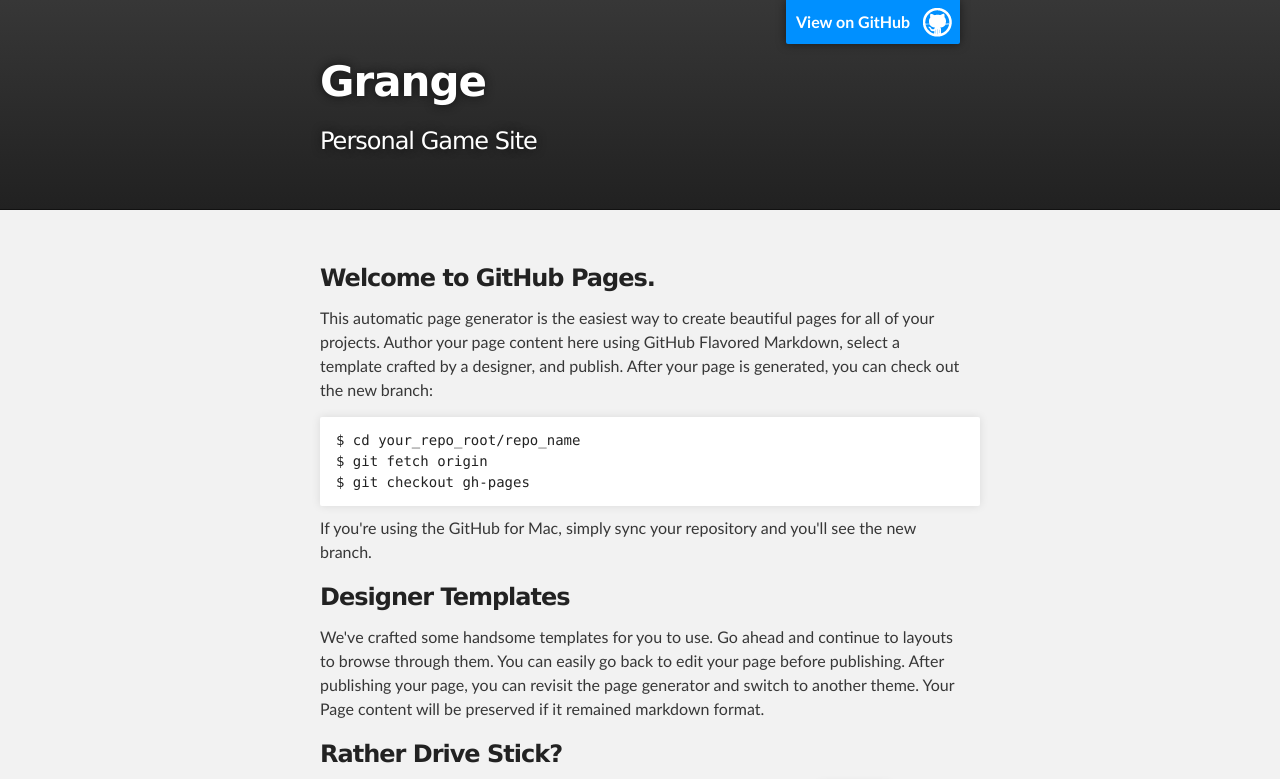
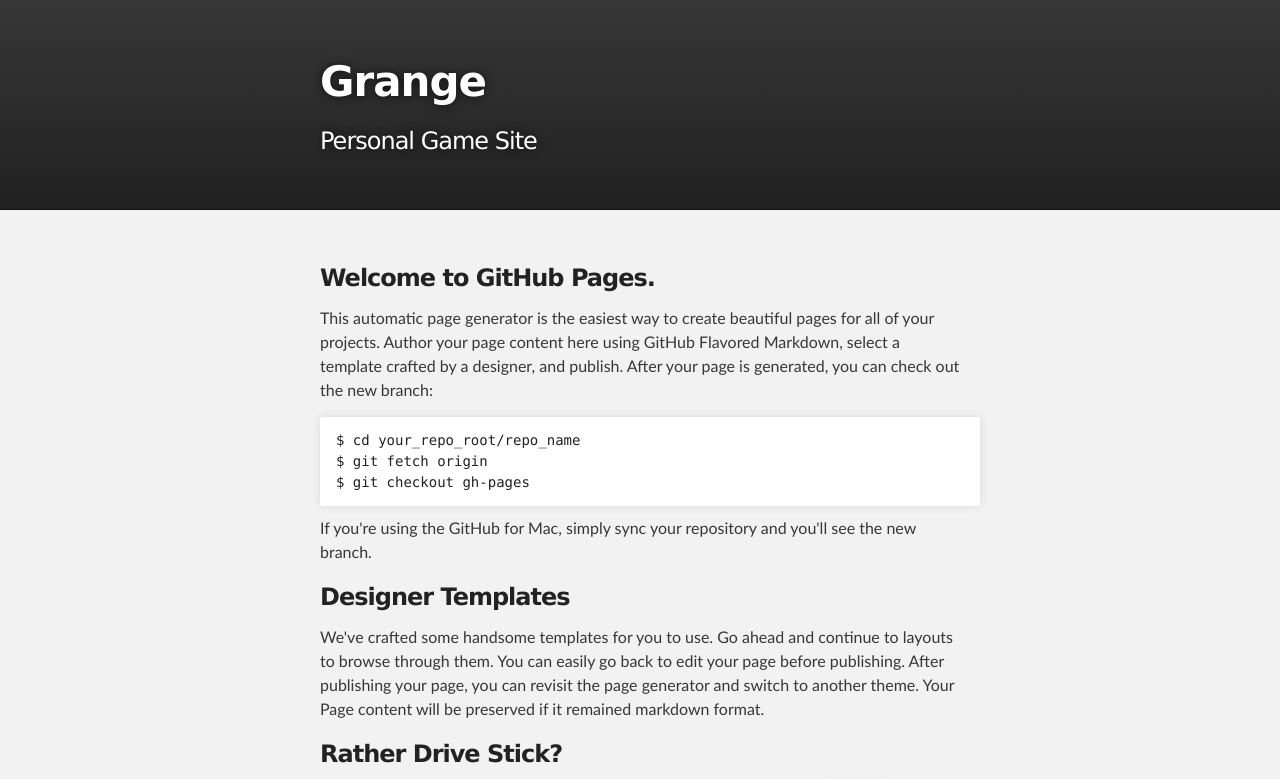
Before and after one commit to Dezlan/Grange, a plain HTML site: page index.html in a window 1280 px wide. Shown: the top 779 px of the page. Drawn offline with Linux system fonts and the light colour scheme.

Commit message:
Update index.html

```diff
--- a/index.html
+++ b/index.html
@@ -16,7 +16,6 @@
     <!-- HEADER -->
     <div id="header_wrap" class="outer">
         <header class="inner">
-          <a id="forkme_banner" href="https://github.com/Dezlan/Grange">View on GitHub</a>
 
           <h1 id="project_title">Grange</h1>
           <h2 id="project_tagline">Personal Game Site</h2>
```
